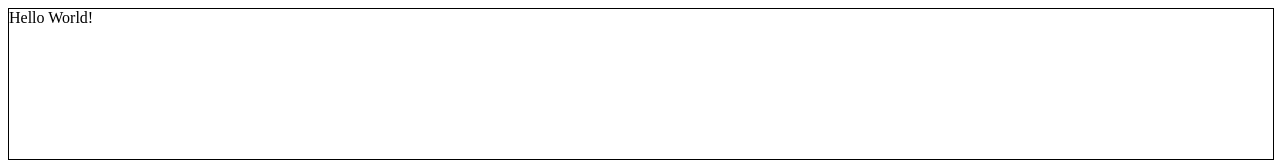
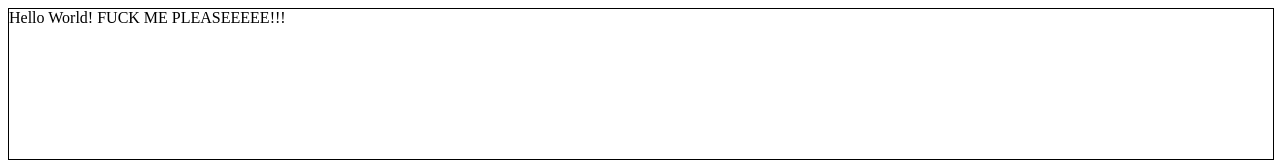
Before and after one commit to rikkudo/colorful, a plain HTML site: page index.html in a window 1280 px wide. Drawn offline with Linux system fonts and the light colour scheme.

Commit message:
Update index.html

```diff
--- a/index.html
+++ b/index.html
@@ -7,7 +7,7 @@
 </head>
 <body>
 <div id="header">
-Hello World!
+Hello World! FUCK ME PLEASEEEEE!!!
 </div>
 <div id="content">
 </div>
```
